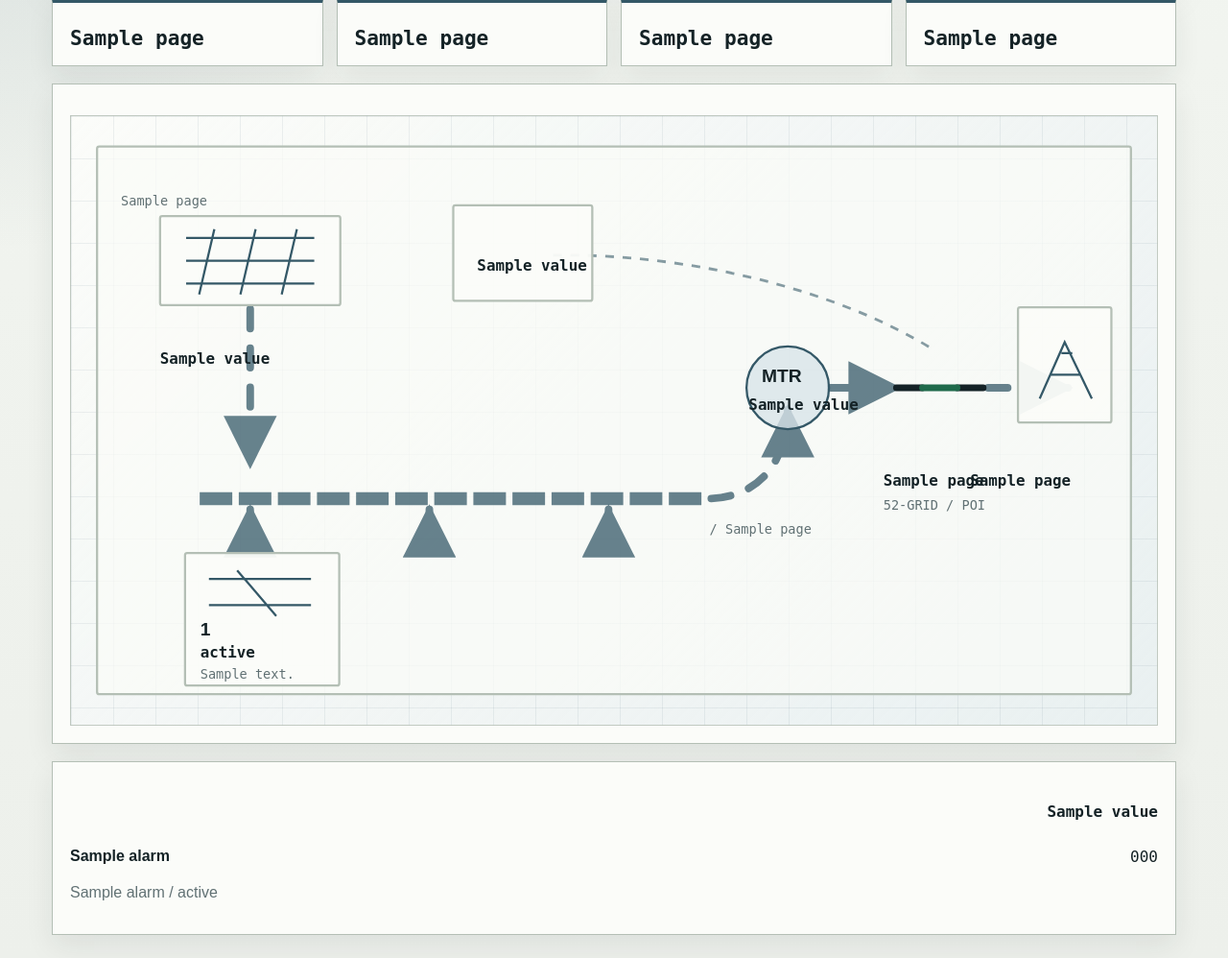
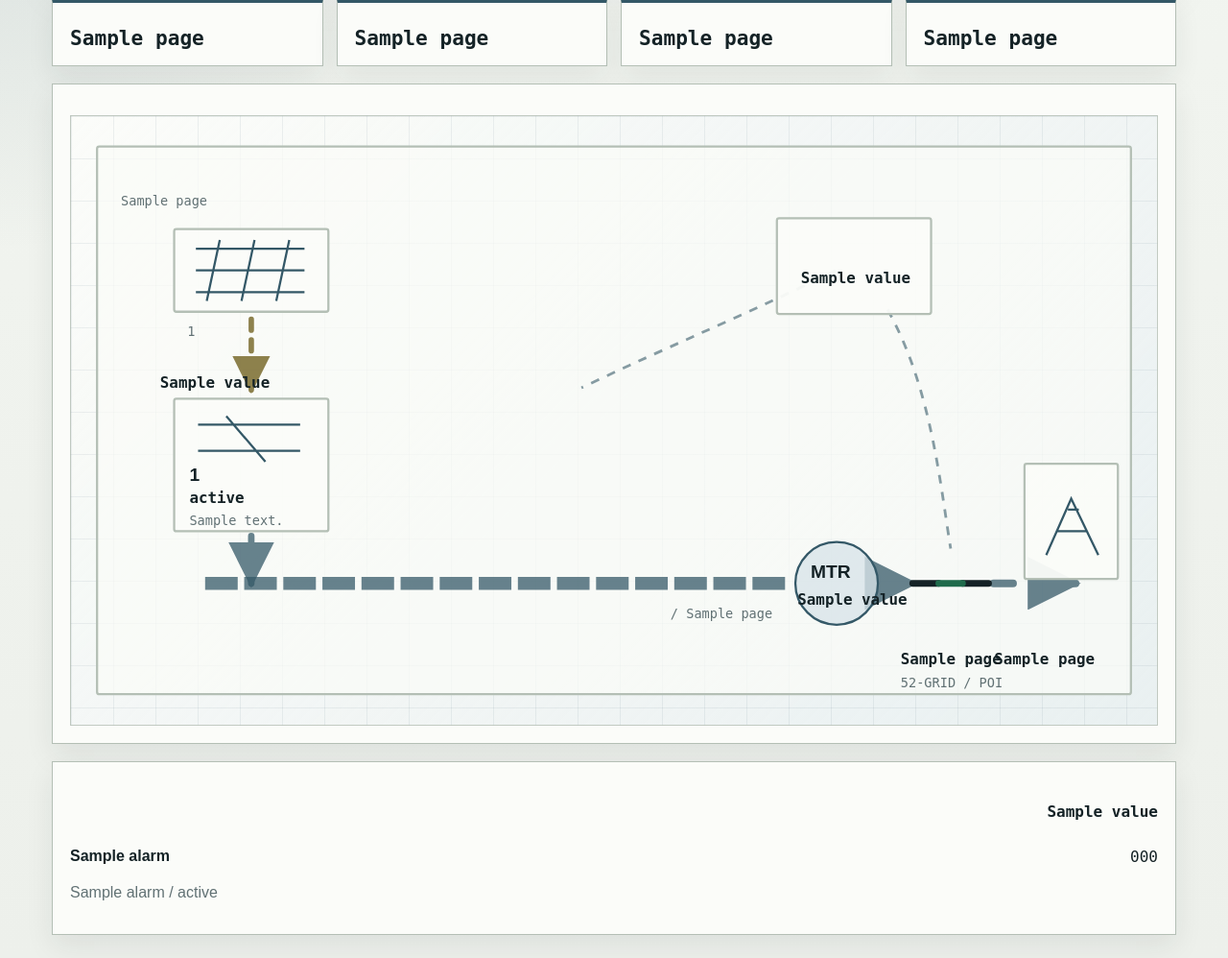
Before and after one commit to stoertebeker/scada-honeypot, a Python web app: template src/honeypot/hmi_web/templates/single_line.html in a window 1280 px wide. Shown: the part 186-1184 px from the top of the page at 96% size. Run offline with Jinja, Linux system fonts and the light colour scheme; the template is opened without the code that fills it: most values are stand-ins (such as "Sample title", 1, 10 or a date in 2020).

Commit message:
fix: clarify single-line dc ac topology

```diff
--- a/resources/locales/attacker-ui/en.json
+++ b/resources/locales/attacker-ui/en.json
@@ -86,7 +86,8 @@
   "label.grid_frequency": "Grid Frequency",
   "label.power_factor": "Power Factor",
   "label.flow_state": "Power Flow",
-  "label.collection_bus": "Collection Bus",
+  "label.collection_bus": "AC Collection Bus",
+  "label.dc_strings": "DC Strings",
   "label.power_limit": "Active Power Limit",
   "label.reactive_power": "Reactive Power Target",
   "label.reactive_power_percent": "Reactive Power Target (%)",
--- a/src/honeypot/hmi_web/templates/single_line.html
+++ b/src/honeypot/hmi_web/templates/single_line.html
@@ -14,6 +14,7 @@
       --good: #1f6a4b;
       --warn: #9c6a1f;
       --alarm: #9b2e26;
+      --dc: #6f5f1d;
       --accent: #345867;
       --accent-soft: #d9e5ea;
       --shadow: rgba(20, 34, 38, 0.08);
@@ -196,6 +197,28 @@
       opacity: 0.28;
       animation: none;
       marker-end: none;
+    }
+
+    .dc-wire {
+      fill: none;
+      stroke: var(--dc);
+      stroke-width: 5;
+      stroke-linecap: round;
+      stroke-linejoin: round;
+      stroke-dasharray: 10 9;
+      marker-end: url("#flow-arrow");
+      opacity: 0.78;
+      animation: flow-pulse 1.8s linear infinite;
+    }
+
+    .dc-wire.warn { stroke: var(--warn); }
+    .dc-wire.alarm {
+      stroke: var(--alarm);
+      animation: none;
+    }
+
+    .ac-feeder {
+      stroke-width: 6;
     }
 
     .sld-bus {
@@ -474,65 +497,44 @@
               <text class="sld-label" x="46" y="58">{{ t("section.line_path.title") }}</text>
               <text class="sld-code" x="46" y="82">{{ page.flow_label }}</text>
 
-              <path class="sld-wire flow-line solar {{ page.facts[0].tone }}" d="M 165 173 L 165 320"></path>
-              <path class="sld-wire flow-line invb-01 {% if page.inverter_nodes|length > 0 %}{{ page.inverter_nodes[0].tone }}{% else %}neutral{% endif %}" d="M 165 404 L 165 362"></path>
-              <path class="sld-wire flow-line invb-02 {% if page.inverter_nodes|length > 1 %}{{ page.inverter_nodes[1].tone }}{% else %}neutral{% endif %}" d="M 330 404 L 330 362"></path>
-              <path class="sld-wire flow-line invb-03 {% if page.inverter_nodes|length > 2 %}{{ page.inverter_nodes[2].tone }}{% else %}neutral{% endif %}" d="M 495 404 L 495 362"></path>
-              <path class="sld-wire flow-line sld-bus collection-bus {{ page.flow_tone }}" data-sld-symbol="collection-bus" d="M 120 352 H 585"></path>
-              <path class="sld-wire flow-line ppc-link {{ page.flow_tone }}" d="M 585 352 C 638 352, 660 312, 660 270"></path>
-              <path class="sld-wire flow-line meter-link {{ page.export_path_tone }} {% if page.export_path_tone == 'alarm' %}export-halted{% endif %}" d="M 695 250 H 760"></path>
-              <path class="sld-wire flow-line grid-link {{ page.breaker_tone }} {% if page.export_path_tone == 'alarm' %}export-halted{% endif %}" d="M 840 250 H 918"></path>
-              <path class="control-link" d="M 444 128 C 560 126, 700 156, 796 216"></path>
-              <rect class="flow-barrier" x="760" y="236" width="84" height="28" rx="2"></rect>
+              {% for node in page.inverter_nodes %}
+              {% if loop.index <= 3 %}
+              {% set node_x = 95 + loop.index0 * 180 %}
+              {% set node_center = 166 + loop.index0 * 180 %}
+              <path class="dc-wire flow-line solar {{ node.asset_id }} {{ node.tone }}" data-sld-symbol="dc-feeder" d="M {{ node_center }} 180 V 252"></path>
+              <path class="sld-wire flow-line ac-feeder {{ node.asset_id }} {{ node.tone }}" data-sld-symbol="ac-feeder" d="M {{ node_center }} 382 V 430"></path>
+              {% endif %}
+              {% endfor %}
 
-              <g class="sld-node park" tabindex="0" data-flow-node="park" data-sld-symbol="pv-array">
-                <rect class="sld-device {{ page.facts[0].tone }}" x="82" y="92" width="166" height="82" rx="2"></rect>
-                <path class="sld-symbol {{ page.facts[0].tone }}" d="M 106 112 H 224 M 106 133 H 224 M 106 154 H 224 M 132 104 L 118 164 M 170 104 L 156 164 M 208 104 L 194 164"></path>
-                <text class="sld-title" x="82" y="206">{{ t("asset.park") }}</text>
-                <text class="sld-value sld-status-{{ page.facts[0].tone }}" x="82" y="228">{{ page.facts[0].value }}</text>
-              </g>
-
-              <g class="sld-node ppc" tabindex="0" data-flow-node="ppc" data-sld-symbol="controller">
-                <rect class="sld-device {{ page.facts[2].tone }}" x="352" y="82" width="128" height="88" rx="2"></rect>
-                <text class="sld-title" x="374" y="118">{{ t("asset.ppc") }}</text>
-                <text class="sld-value sld-status-{{ page.facts[2].tone }}" x="374" y="142">{{ page.facts[2].value }}</text>
-                <text class="sld-code" x="374" y="162">{{ t("label.power_limit") }}</text>
-              </g>
-
-              <g class="sld-node meter" tabindex="0" data-flow-node="meter" data-sld-symbol="meter">
-                <circle class="sld-symbol {{ page.export_path_tone }}" cx="660" cy="250" r="38"></circle>
-                <text class="sld-title" x="636" y="245">MTR</text>
-                <text class="sld-value sld-status-{{ page.export_path_tone }}" x="624" y="270">{{ page.facts[1].value }}</text>
-                <text class="sld-label" x="603" y="315">{{ t("asset.revenue_meter") }}</text>
-              </g>
-
-              <g class="sld-node grid" tabindex="0" data-flow-node="grid">
-                <g data-sld-symbol="breaker">
-                  <line class="breaker-contact" x1="760" y1="250" x2="784" y2="250"></line>
-                  <line class="breaker-contact" x1="816" y1="250" x2="840" y2="250"></line>
-                  {% if page.breaker_tone == "alarm" %}
-                  <line class="breaker-blade open" x1="784" y1="250" x2="814" y2="222"></line>
-                  {% else %}
-                  <line class="breaker-blade closed" x1="784" y1="250" x2="816" y2="250"></line>
-                  {% endif %}
-                  <rect class="breaker-gap" x="776" y="232" width="48" height="36" rx="2"></rect>
-                </g>
-                <rect class="sld-device {{ page.grid_tone }}" x="872" y="176" width="86" height="106" rx="2"></rect>
-                <path class="sld-symbol {{ page.grid_tone }}" d="M 892 260 L 915 208 L 940 260 M 902 238 H 930 M 912 218 H 922"></path>
-                <text class="sld-title" x="748" y="318">{{ t("asset.breaker") }}</text>
-                <text class="sld-value sld-status-{{ page.breaker_tone }}" x="748" y="340">{{ page.breaker_label }}</text>
-                <text class="sld-title" x="828" y="318">{{ t("asset.grid_interconnect") }}</text>
-                <text class="sld-value sld-status-{{ page.grid_tone }}" x="828" y="340">{{ page.grid_label }}</text>
-                <text class="sld-code" x="748" y="362">52-GRID / POI</text>
-              </g>
-
-              <text class="sld-label" x="118" y="384">{{ t("label.collection_bus") }}</text>
-              <text class="sld-code" x="588" y="384">{{ t("label.export_path") }} / {{ page.export_path_label }}</text>
+              <path class="sld-wire flow-line sld-bus collection-bus {{ page.flow_tone }}" data-sld-symbol="collection-bus" d="M 125 430 H 665"></path>
+              <path class="sld-wire flow-line meter-link {{ page.export_path_tone }} {% if page.export_path_tone == 'alarm' %}export-halted{% endif %}" d="M 745 430 H 775"></path>
+              <path class="sld-wire flow-line grid-link {{ page.breaker_tone }} {% if page.export_path_tone == 'alarm' %}export-halted{% endif %}" d="M 845 430 H 925"></path>
+              <path class="control-link" d="M 704 142 C 632 178, 554 210, 470 250"></path>
+              <path class="control-link" d="M 752 178 C 792 250, 800 336, 810 398"></path>
+              <rect class="flow-barrier" x="775" y="416" width="70" height="28" rx="2"></rect>
 
               {% for node in page.inverter_nodes %}
               {% if loop.index <= 3 %}
-              {% set node_x = 105 + loop.index0 * 165 %}
-              <g class="sld-node {{ node.asset_id }}" tabindex="0" data-flow-node="{{ node.asset_id }}" data-sld-symbol="inverter" transform="translate({{ node_x }}, 402)">
+              {% set node_x = 95 + loop.index0 * 180 %}
+              <g class="sld-node park" tabindex="0" data-flow-node="park" data-sld-symbol="dc-strings" transform="translate({{ node_x }}, 104)">
+                <rect class="sld-device {{ node.tone }}" x="0" y="0" width="142" height="76" rx="2"></rect>
+                <path class="sld-symbol {{ node.tone }}" d="M 20 18 H 120 M 20 38 H 120 M 20 58 H 120 M 42 10 L 30 66 M 74 10 L 62 66 M 106 10 L 94 66"></path>
+                <text class="sld-code" x="12" y="98">{{ t("label.dc_strings") }} {{ loop.index }}</text>
+              </g>
+              {% endif %}
+              {% endfor %}
+
+              <g class="sld-node ppc" tabindex="0" data-flow-node="ppc" data-sld-symbol="controller">
+                <rect class="sld-device {{ page.facts[2].tone }}" x="650" y="94" width="142" height="88" rx="2"></rect>
+                <text class="sld-title" x="672" y="130">{{ t("asset.ppc") }}</text>
+                <text class="sld-value sld-status-{{ page.facts[2].tone }}" x="672" y="154">{{ page.facts[2].value }}</text>
+                <text class="sld-code" x="672" y="174">{{ t("label.power_limit") }}</text>
+              </g>
+
+              {% for node in page.inverter_nodes %}
+              {% if loop.index <= 3 %}
+              {% set node_x = 95 + loop.index0 * 180 %}
+              <g class="sld-node {{ node.asset_id }}" tabindex="0" data-flow-node="{{ node.asset_id }}" data-sld-symbol="inverter" transform="translate({{ node_x }}, 260)">
                 <rect class="sld-device {{ node.tone }}" x="0" y="0" width="142" height="122" rx="2"></rect>
                 <path class="sld-symbol {{ node.tone }}" d="M 22 24 H 116 M 22 48 H 116 M 48 16 L 84 58"></path>
                 <text class="sld-title" x="14" y="76">{{ node.asset_id }}</text>
@@ -541,6 +543,38 @@
               </g>
               {% endif %}
               {% endfor %}
+
+              <g class="sld-node meter" tabindex="0" data-flow-node="meter" data-sld-symbol="meter">
+                <circle class="sld-symbol {{ page.export_path_tone }}" cx="705" cy="430" r="38"></circle>
+                <text class="sld-title" x="681" y="425">MTR</text>
+                <text class="sld-value sld-status-{{ page.export_path_tone }}" x="669" y="450">{{ page.facts[1].value }}</text>
+                <text class="sld-label" x="650" y="492">{{ t("asset.revenue_meter") }}</text>
+              </g>
+
+              <g class="sld-node grid" tabindex="0" data-flow-node="grid">
+                <g data-sld-symbol="breaker">
+                  <line class="breaker-contact" x1="775" y1="430" x2="799" y2="430"></line>
+                  <line class="breaker-contact" x1="821" y1="430" x2="845" y2="430"></line>
+                  {% if page.breaker_tone == "alarm" %}
+                  <line class="breaker-blade open" x1="799" y1="430" x2="829" y2="402"></line>
+                  {% else %}
+                  <line class="breaker-blade closed" x1="799" y1="430" x2="821" y2="430"></line>
+                  {% endif %}
+                  <rect class="breaker-gap" x="791" y="412" width="46" height="36" rx="2"></rect>
+                </g>
+                <rect class="sld-device {{ page.grid_tone }}" x="878" y="320" width="86" height="106" rx="2"></rect>
+                <path class="sld-symbol {{ page.grid_tone }}" d="M 898 404 L 921 352 L 946 404 M 908 382 H 936 M 918 362 H 928"></path>
+                <text class="sld-title" x="764" y="482">{{ t("asset.breaker") }}</text>
+                <text class="sld-value sld-status-{{ page.breaker_tone }}" x="764" y="504">{{ page.breaker_label }}</text>
+                <text class="sld-title" x="850" y="482">{{ t("asset.grid_interconnect") }}</text>
+                <text class="sld-value sld-status-{{ page.grid_tone }}" x="850" y="504">{{ page.grid_label }}</text>
+                <text class="sld-code" x="764" y="526">52-GRID / POI</text>
+              </g>
+
+              <text class="sld-label" x="124" y="462">{{ t("label.collection_bus") }}</text>
+              <text class="sld-code" x="552" y="462">{{ t("label.export_path") }} / {{ page.export_path_label }}</text>
+              <text class="sld-label" x="82" y="228">{{ t("asset.park") }}</text>
+              <text class="sld-value sld-status-{{ page.facts[0].tone }}" x="82" y="250">{{ page.facts[0].value }}</text>
             </svg>
           </div>
         </div>
```
Also changed, not shown: docs/hmi-concept.md (+3 -1 lines), docs/test-attacker-guide.md (+1 -0 lines), tests/e2e/test_hmi_service_playwright.py (+1 -0 lines), tests/integration/test_hmi_web_overview.py (+2 -0 lines).
